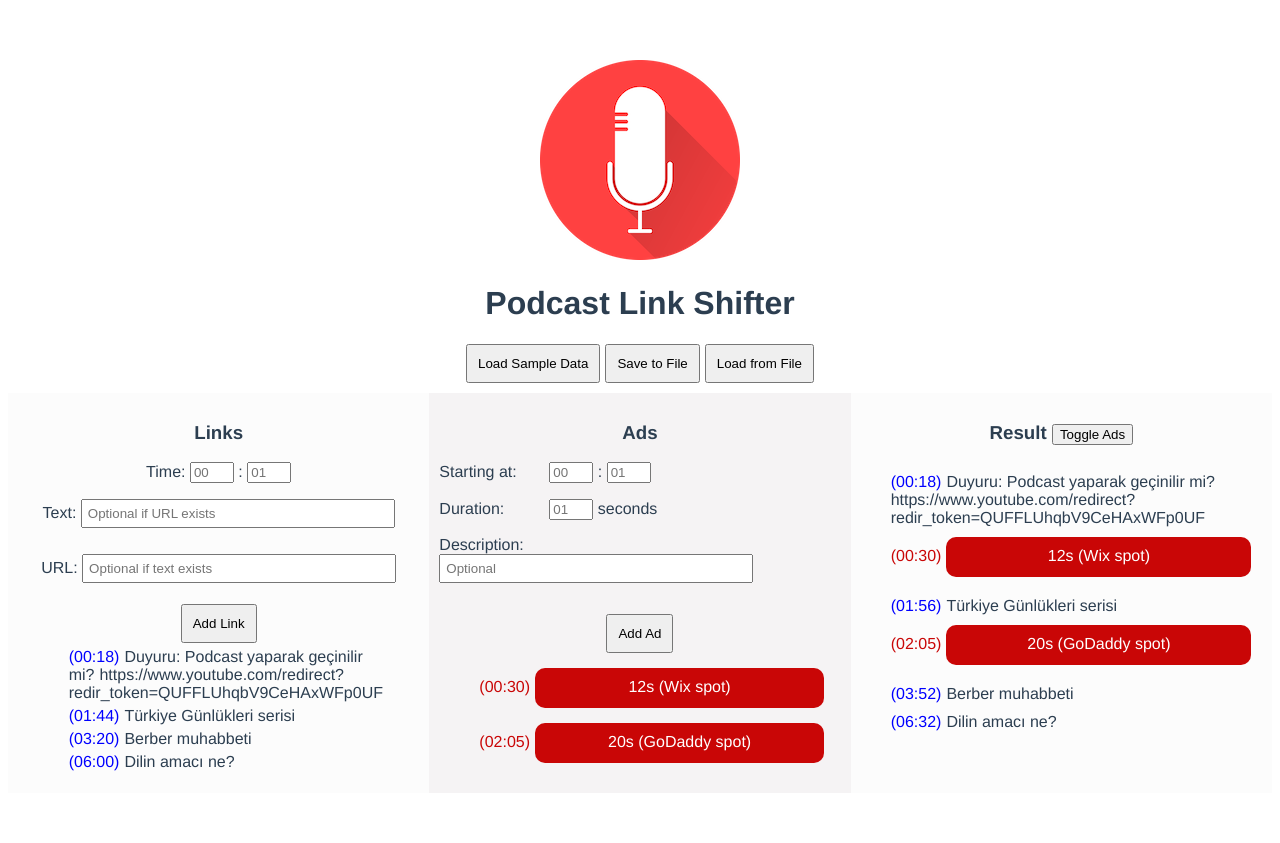
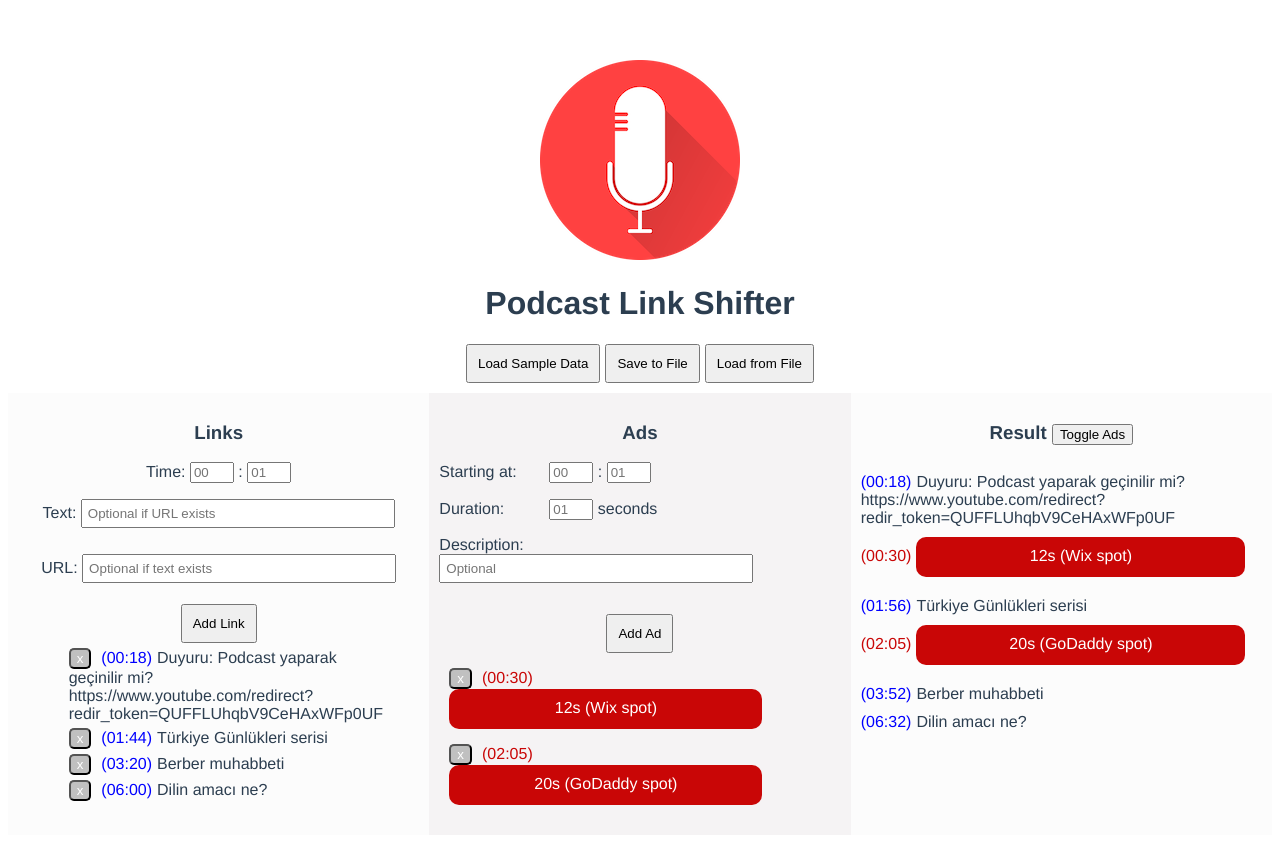
Before and after one commit to serdarcevher/podcast-link-shifter, a Vue app: page / in a window 1280 px wide. Both pictures are taken after a click on the button "Load Sample Data". Before the commit the page ends 801 px from the top, so only its background shows below. Built offline with nearby package versions, Linux system fonts and the light colour scheme.

Commit message:
Add ability to remove items from lists

```diff
--- a/src/App.vue
+++ b/src/App.vue
@@ -18,6 +18,10 @@ export default {
 </script>
 
 <style>
+ul {
+  padding-inline-start:10px;
+}
+
 div#columns {
   display: flex;
   flex-wrap: wrap;
@@ -128,4 +132,10 @@ ul li {
   border-radius:10px;
   height:30px;
 }
+button.remove {
+  background-color:silver;
+  color:white;
+  border-radius:5px;
+  margin-right:10px;
+}
 </style>
--- a/src/components/Ad.vue
+++ b/src/components/Ad.vue
@@ -1,5 +1,6 @@
 <template>
     <li>
+        <button type="button" class="remove" @click="remove" v-if="!isResultItem">x</button>
         <div class="time-holder ad mr-1">
             <span>(</span>
             <span v-if="minutes < 10">0</span><span v-text="minutes"></span>
@@ -17,7 +18,7 @@ import Helper from '../mixins/Helper.js';
 export default {
     name: 'Ad',
     mixins: [Helper],
-    props: ['dataAd'],
+    props: ['data-ad', 'is-result-item'],
     data() {
         return {
             element: {}
@@ -44,6 +45,14 @@ export default {
     },
     mounted() {
         this.element = this.dataAd;
+    },
+    methods: {
+        remove() {
+            let r = confirm('Are you sure you want to remove this item?');
+            if (r) {
+                this.$parent.$emit('remove', {'container': 'ads', 'time': this.dataAd.time });
+            }
+        }
     }
 }
 </script>
--- a/src/components/Home.vue
+++ b/src/components/Home.vue
@@ -14,12 +14,12 @@
 
             <div class="column pt-2">
                 <div v-if="!list.length" class="mb-2">Your links list is empty. Start by adding a link.</div>
-                <List :list-data="list" @addLink="onAddLink"></List>
+                <List :list-data="list" @addLink="onAddLink" @remove="onRemove"></List>
             </div>
 
             <div class="column pt-2">
                 <div v-if="!ads.length" class="mb-2">Your ads list is empty. Start by adding an ad.</div>
-                <Ads :ads-data="ads" @addAd="onAddAd"></Ads>
+                <Ads :ads-data="ads" @addAd="onAddAd" @remove="onRemove"></Ads>
             </div>
 
             <div class="column pt-2">
@@ -63,6 +63,10 @@ export default {
 
             onAddAd(data) {
                 this.ads.splice(data.index, 0, data.formData);
+            },
+
+            onRemove(data) {
+                this[data.container] = this[data.container].filter(x => x.time !== data.time);
             },
 
             ensureListsAreEmpty() {
--- a/src/components/ListElement.vue
+++ b/src/components/ListElement.vue
@@ -1,5 +1,6 @@
 <template>
     <li>
+        <button type="button" class="remove" @click="remove" v-if="!isResultItem">x</button>
         <div class="time-holder mr-1">
             <span>(</span>
             <span v-if="minutes < 10">0</span><span v-text="minutes"></span>
@@ -18,7 +19,7 @@ import Helper from '../mixins/Helper.js';
 export default {
     name: 'ListElement',
     mixins: [Helper],
-    props: ['data-element'],
+    props: ['data-element', 'is-result-item'],
     computed: {
         point() {
             return this.timetoMinsAndSecs(this.dataElement.time)
@@ -33,5 +34,13 @@ export default {
     data() {
         return {}
     },
+    methods: {
+        remove() {
+            let r = confirm('Are you sure you want to remove this item?');
+            if (r) {
+                this.$parent.$emit('remove', {'container': 'list', 'time': this.dataElement.time });
+            }
+        }
+    }
 }
 </script>
--- a/src/components/ResultsItem.vue
+++ b/src/components/ResultsItem.vue
@@ -1,11 +1,11 @@
 <template>
     <li>
         <div v-if="element.duration"> <!-- this is an ad -->
-            <Ad :data-ad="element" v-show="isAdsVisible" :key="'r_a_' + index"></Ad>
+            <Ad :data-ad="element" v-show="isAdsVisible" :key="'r_a_' + index" :is-result-item="true"></Ad>
         </div>
 
         <div v-else>
-            <ListElement :data-element="element" :key="'r_l_' + index"></ListElement>
+            <ListElement :data-element="element" :key="'r_l_' + index" :is-result-item="true"></ListElement>
         </div>
     </li>
 </template>
```
